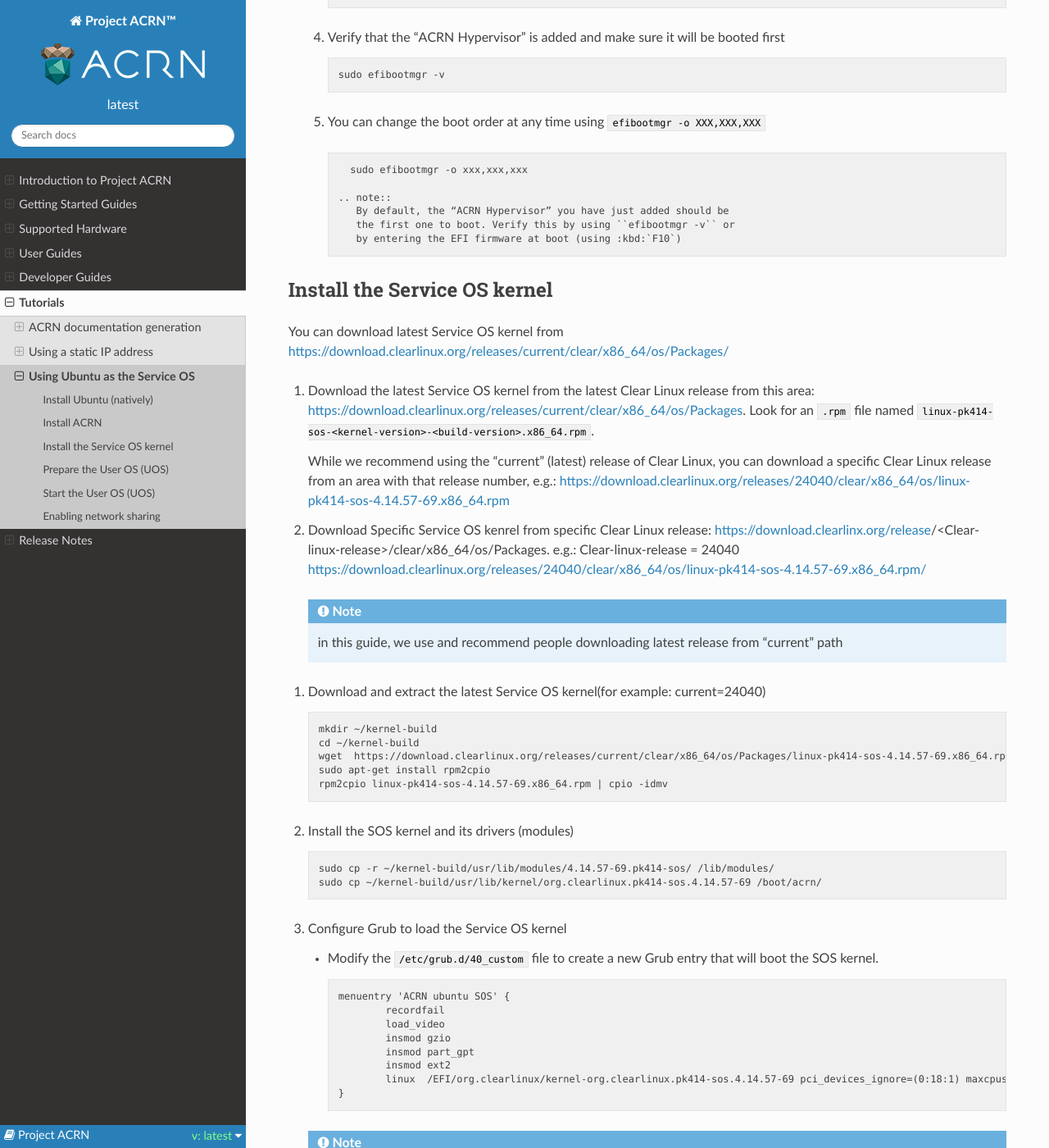
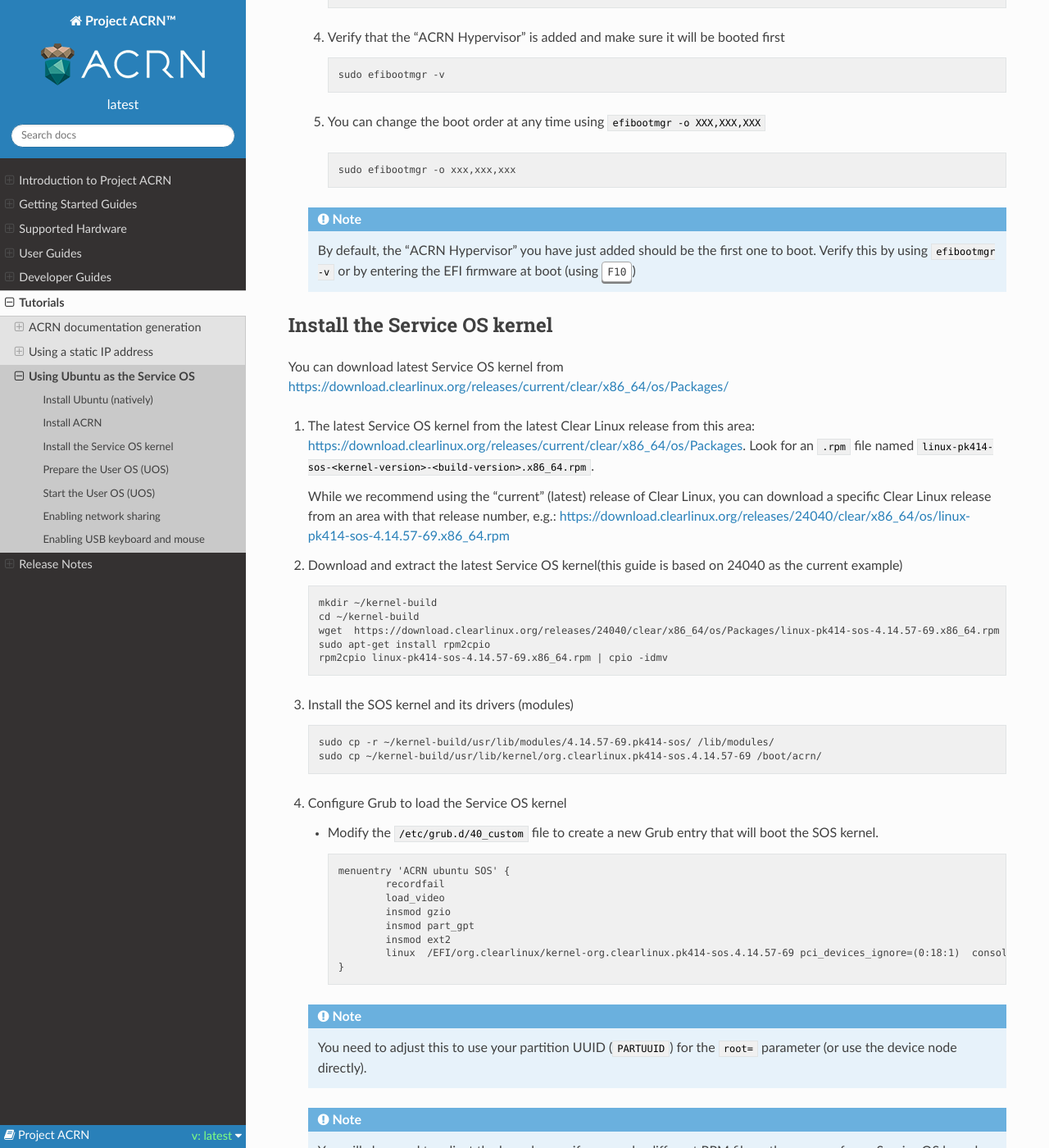
Before and after one commit to uaenalyh/first, a Sphinx documentation site: the page built from doc/tutorials/using_ubuntu_as_sos.rst, in a window 1280 px wide and 1400 px high, scrolled down 1996 px. Shown: the whole window at 82% size. Built offline with Sphinx 7.4.7 and the Read the Docs theme 2.0.0, drawn with Linux system fonts in a browser that asks for light colours; pages that are not in the unit, such as notebooks, are missing from menus; some of the changed text lies outside the part shown.

Commit message:
update to fix format issue of ReST
accept the feedback from David
align the content to meet the ReST

```diff
--- a/doc/tutorials/using_ubuntu_as_sos.rst
+++ b/doc/tutorials/using_ubuntu_as_sos.rst
@@ -123,10 +123,10 @@
 
         sudo efibootmgr -o xxx,xxx,xxx
 
-      .. note::
-         By default, the “ACRN Hypervisor” you have just added should be
-         the first one to boot. Verify this by using ``efibootmgr -v`` or
-         by entering the EFI firmware at boot (using :kbd:`F10`)
+   .. note::
+      By default, the “ACRN Hypervisor” you have just added should be
+      the first one to boot. Verify this by using ``efibootmgr -v`` or
+      by entering the EFI firmware at boot (using :kbd:`F10`)
 
 Install the Service OS kernel
 *****************************
@@ -134,7 +134,7 @@
 You can download latest Service OS kernel from
 `<https://download.clearlinux.org/releases/current/clear/x86_64/os/Packages/>`_
 
-1. Download the latest Service OS kernel from the latest Clear Linux release
+1. The latest Service OS kernel from the latest Clear Linux release
    from this area:
    https://download.clearlinux.org/releases/current/clear/x86_64/os/Packages.  Look for an
    ``.rpm`` file named ``linux-pk414-sos-<kernel-version>-<build-version>.x86_64.rpm``.
@@ -143,22 +143,13 @@
    a specific Clear Linux release from an area with that release number, e.g.:
    https://download.clearlinux.org/releases/24040/clear/x86_64/os/linux-pk414-sos-4.14.57-69.x86_64.rpm
 
-2. Download Specific Service OS kenrel from specific Clear Linux release:
-   https://download.clearlinx.org/release/<Clear-linux-release>/clear/x86_64/os/Packages.
-   e.g.:
-   Clear-linux-release = 24040
-   `<https://download.clearlinux.org/releases/24040/clear/x86_64/os/linux-pk414-sos-4.14.57-69.x86_64.rpm/>`_
-
- .. note::
-    in this guide, we use and recommend people downloading latest release from "current" path
-
-#. Download and extract the latest Service OS kernel(for example: current=24040)
+#. Download and extract the latest Service OS kernel(this guide is based on 24040 as the current example)
 
    .. code-block:: none
 
       mkdir ~/kernel-build
       cd ~/kernel-build
-      wget  https://download.clearlinux.org/releases/current/clear/x86_64/os/Packages/linux-pk414-sos-4.14.57-69.x86_64.rpm
+      wget  https://download.clearlinux.org/releases/24040/clear/x86_64/os/Packages/linux-pk414-sos-4.14.57-69.x86_64.rpm
       sudo apt-get install rpm2cpio
       rpm2cpio linux-pk414-sos-4.14.57-69.x86_64.rpm | cpio -idmv
 
@@ -182,7 +173,7 @@
                 insmod gzio
                 insmod part_gpt
                 insmod ext2
-                linux  /EFI/org.clearlinux/kernel-org.clearlinux.pk414-sos.4.14.57-69 pci_devices_ignore=(0:18:1) maxcpus=1 console=tty0 console=ttyS0 i915.nuclear_pageflip=1 root=PARTUUID=<UUID of rootfs partition> rw rootwait ignore_loglevel no_timer_check consoleblank=0 i915.tsd_init=7 i915.tsd_delay=2000 i915.avail_planes_per_pipe=0x01010F i915.domain_plane_owners=0x011111110000 i915.enable_guc_loading=0 i915.enable_guc_submission=0 i915.enable_preemption=1 i915.context_priority_mode=2 i915.enable_gvt=1 i915.enable_initial_modeset=1 hvlog=2M@0x1FE00000
+                linux  /EFI/org.clearlinux/kernel-org.clearlinux.pk414-sos.4.14.57-69 pci_devices_ignore=(0:18:1)  console=tty0 console=ttyS0 i915.nuclear_pageflip=1 root=PARTUUID=<UUID of rootfs partition> rw rootwait ignore_loglevel no_timer_check consoleblank=0 i915.tsd_init=7 i915.tsd_delay=2000 i915.avail_planes_per_pipe=0x01010F i915.domain_plane_owners=0x011111110000 i915.enable_guc_loading=0 i915.enable_guc_submission=0 i915.enable_preemption=1 i915.context_priority_mode=2 i915.enable_gvt=1 i915.enable_initial_modeset=1 hvlog=2M@0x1FE00000
         }
 
    .. note::
@@ -219,13 +210,13 @@
    the Ubuntu Desktop and you can now log in (as before).
 
    .. note::
-       if you are not seeing Grub menu after reboot system, you may go into a wrong boot entry
-       you may need to select “ACRN Hypervisor” manually by entering the EFI firmware at boot (using :kbd:`F10`)
+       If you don't see the Grub menu after rebooting the system (and you're
+       not booting into the ACRN hypervisor), you'll need to enter the
+       EFI firmware at boot (using :kbd:`F10`) and manually select ``ACRN Hypervisor``.
 
    .. note::
-        for the first time reboot after install ACRN, you may see Black Screen after boot up succusfully
-        don't worry about that, this is known issue becaue of fb mode is disabled, wait a moment
-        the Ubuntu desktop will be displayed
+       If you see a black screen on the first-time reboot after installing the ACRN Hypervisor,
+       wait a few moments and the Ubuntu desktop will be displayed.
 
    To check if the hypervisor is effectively running, check ``dmesg``. The
    typical output of a successful installation will look like this:
@@ -246,14 +237,14 @@
   .. code-block:: none
 
      cd ~
-     wget https://download.clearlinux.org/releases/current/clear/clear-24040-kvm.img.xz
+     wget https://download.clearlinux.org/releases/24040/clear/clear-24040-kvm.img.xz
      unxz clear-24040-kvm.img.xz
 
 * Download the Production Kenrel (PK) kernel
 
   .. code-block:: none
 
-     wget https://download.clearlinux.org/releases/current/clear/x86_64/os/Packages/linux-pk414-standard-4.14.57-69.x86_64.rpm
+     wget https://download.clearlinux.org/releases/24040/clear/x86_64/os/Packages/linux-pk414-standard-4.14.57-69.x86_64.rpm
      rpm2cpio linux-pk414-standard-4.14.57-69.x86_64.rpm | cpio -idmv
 
 * Update the UOS kernel modules
@@ -305,9 +296,10 @@
 Enabling network sharing
 ************************
 
-After booting up SOS and UOS, enabling network sharing is must to test networking in UOS side.
-enabling the tap and networking bridge in the SOS, you can create a script file to setup.
-below is an example for you reference:(verifed in Ubuntu 14.04 and 16.04 as the SOS)
+After booting up the SOS and UOS, network sharing must be enabled to give network
+access to the UOS by enabling the TAP and networking bridge in the SOS.  The following
+script example shows how to set this up (verified in Ubuntu 14.04 and 16.04 as the SOS).
+
 
  .. code-block:: none
 
@@ -338,6 +330,11 @@
     brctl addif acrn-br0 acrn_tap0
     ip link set dev acrn_tap0 up
 
-Enabling USB keyboard and mouse for UOS, please :ref:`getting-started-apl-nuc`
+Enabling USB keyboard and mouse
+*******************************
+
+Please refer to :ref:`getting-started-apl-nuc` for enabling the
+USB keyboard and mouse for the UOS.
+
 
 .. _Clear Linux: https://clearlinux.org
```
